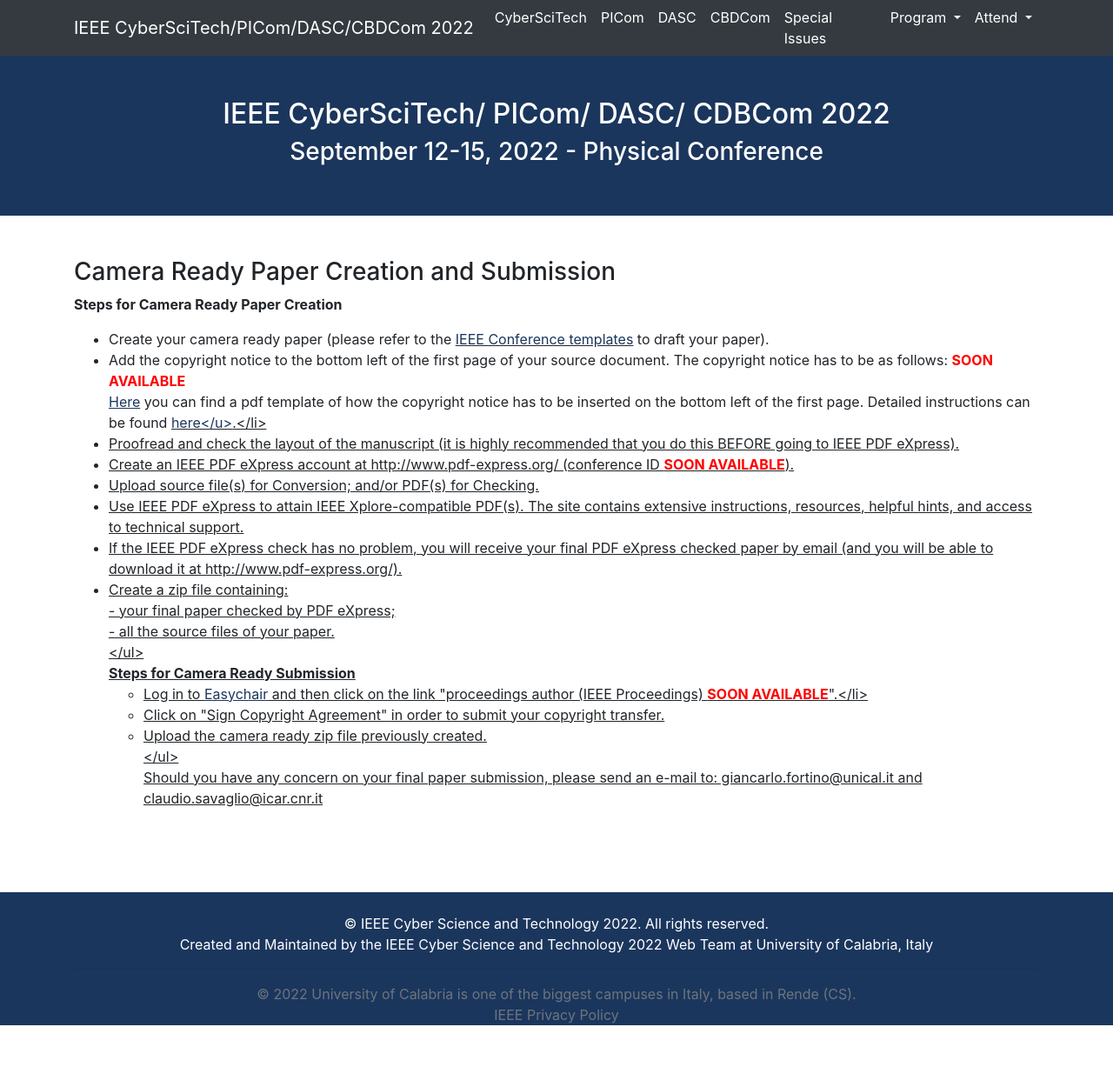
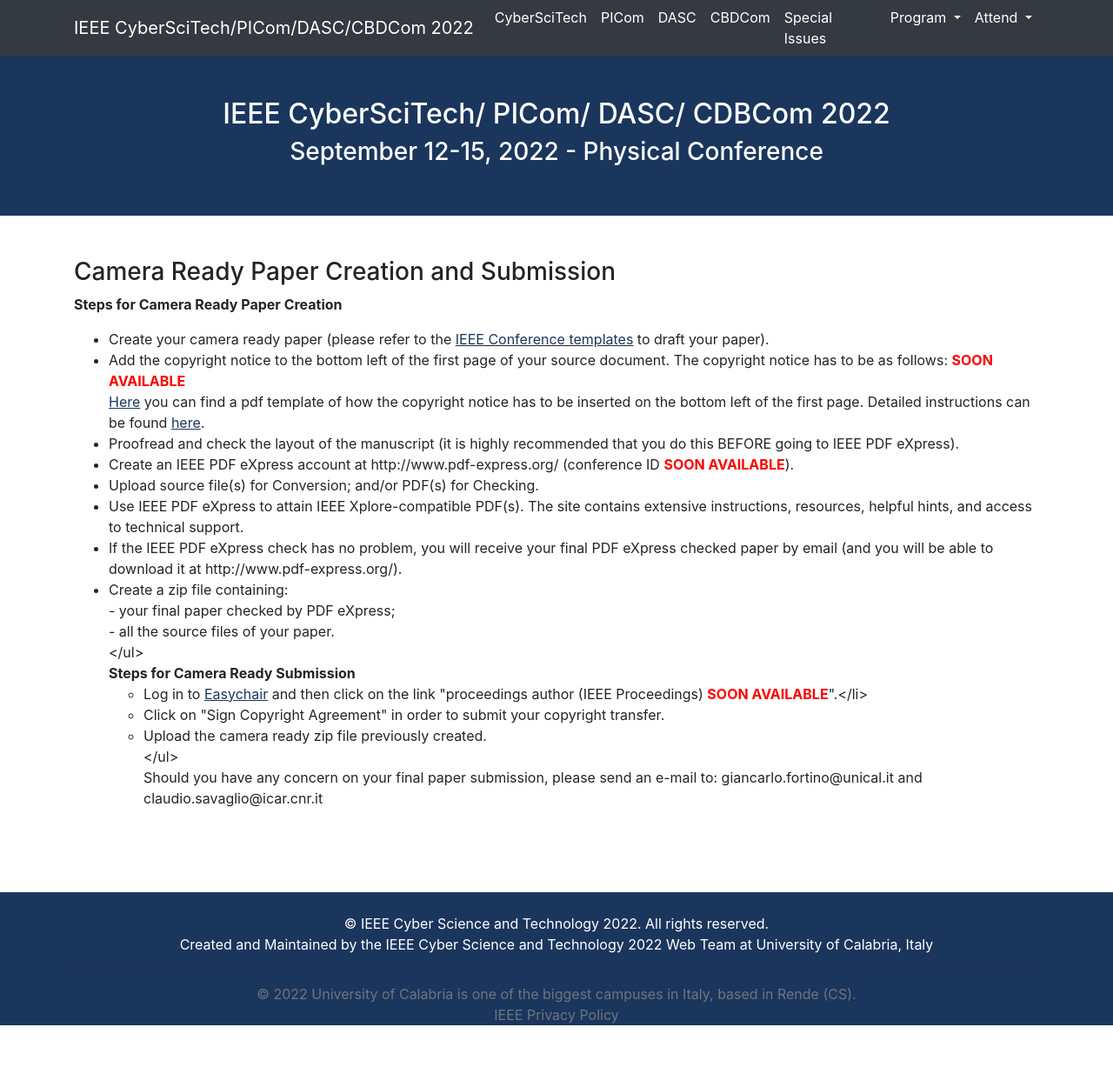
Before and after one commit to cyber-science/2022, a Jekyll site: the page built from _pages/crs.md, in a window 1280 px wide. Shown: the whole page at 87% size. Built offline with Jekyll 4.4.1, drawn with Linux system fonts in a browser that asks for light colours.

Commit message:
minor edit

```diff
--- a/_pages/crs.md
+++ b/_pages/crs.md
@@ -12,7 +12,7 @@
 <li>Create your camera ready paper  (please refer to the <u><a href="http://www.ieee.org/conferences_events/conferences/publishing/templates.html">IEEE Conference templates</a></u> to draft your paper).</li>
 <li>Add the copyright notice to the bottom left of the first page of your source document. The copyright notice has to be as follows: <b><font color=red>SOON AVAILABLE</font></b>
     <br/>
-    <a href="/2022/assets/files/paper_template-with_copyright_notice.pdf"><u>Here</u></a> you can find a pdf template of how the copyright notice has to be inserted on the bottom left of the first page. Detailed instructions can be found <u><a href="https://www.ieee.org/publications/rights/index.html">here</u></a>.</li>
+    <a href="/2022/assets/files/paper_template-with_copyright_notice.pdf"><u>Here</u></a> you can find a pdf template of how the copyright notice has to be inserted on the bottom left of the first page. Detailed instructions can be found <a href="https://www.ieee.org/publications/rights/index.html"><u>here</u></a>.</li>
 <li>Proofread and check the layout of the manuscript (it is highly recommended that you do this BEFORE going to IEEE PDF eXpress).
 <li>Create an IEEE PDF eXpress account at http://www.pdf-express.org/ (conference ID <b><font color=red>SOON AVAILABLE</font></b>).
 <li>Upload source file(s) for Conversion; and/or PDF(s) for Checking.
```
